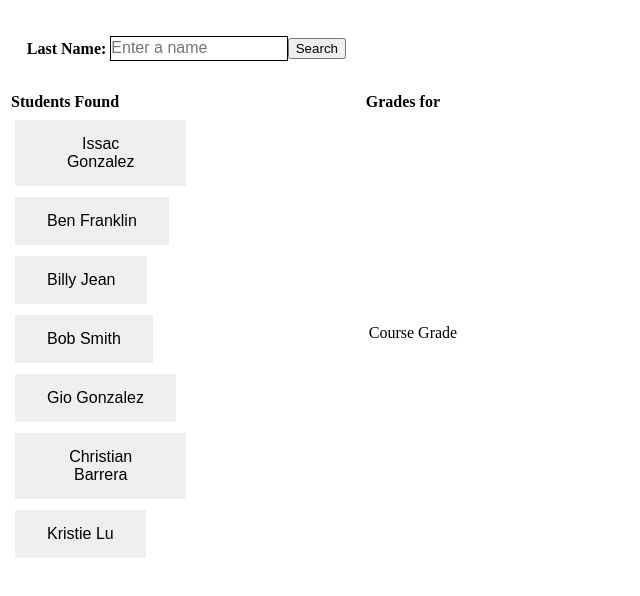
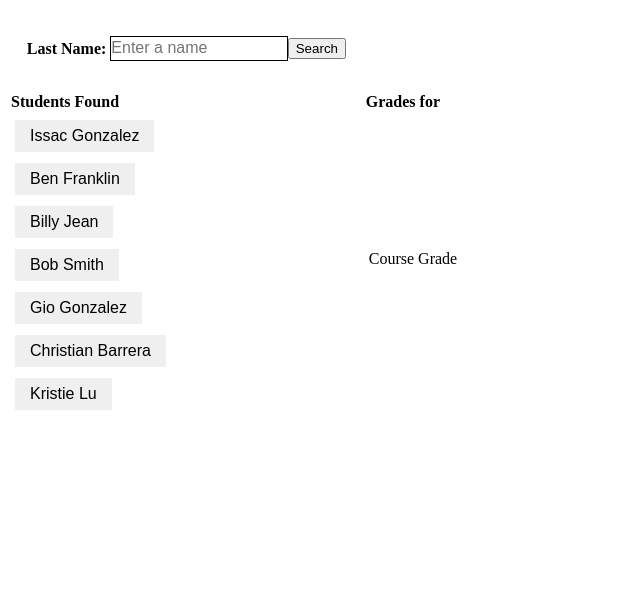
Before and after one commit to Chris-stain/studentGradebook, a plain HTML site: page index.html in a window 1280 px wide. Shown: the part 50-646 px from the top of the page, without its empty margins (0-640 px from the left). Drawn offline with Linux system fonts and the light colour scheme.

Commit message:
Add files via upload

```diff
--- a/student.css
+++ b/student.css
@@ -31,7 +31,7 @@
   background-color: e7e7e7;
   border: none;
   color: black;
-  padding: 15px 32px;
+  padding: 7px 15px;
   text-align: center;
   text-decoration: none;
   display: inline-block;
```
